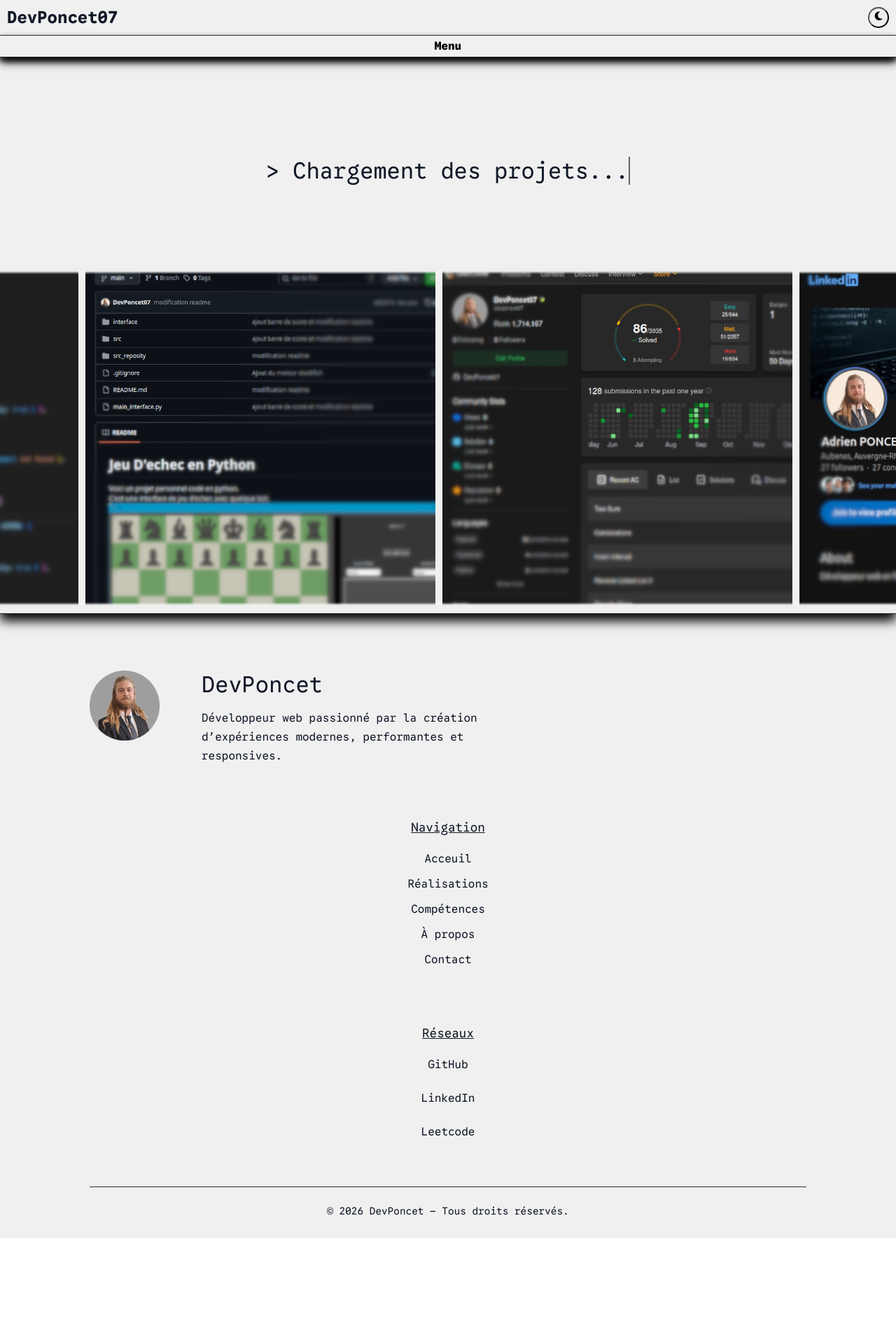
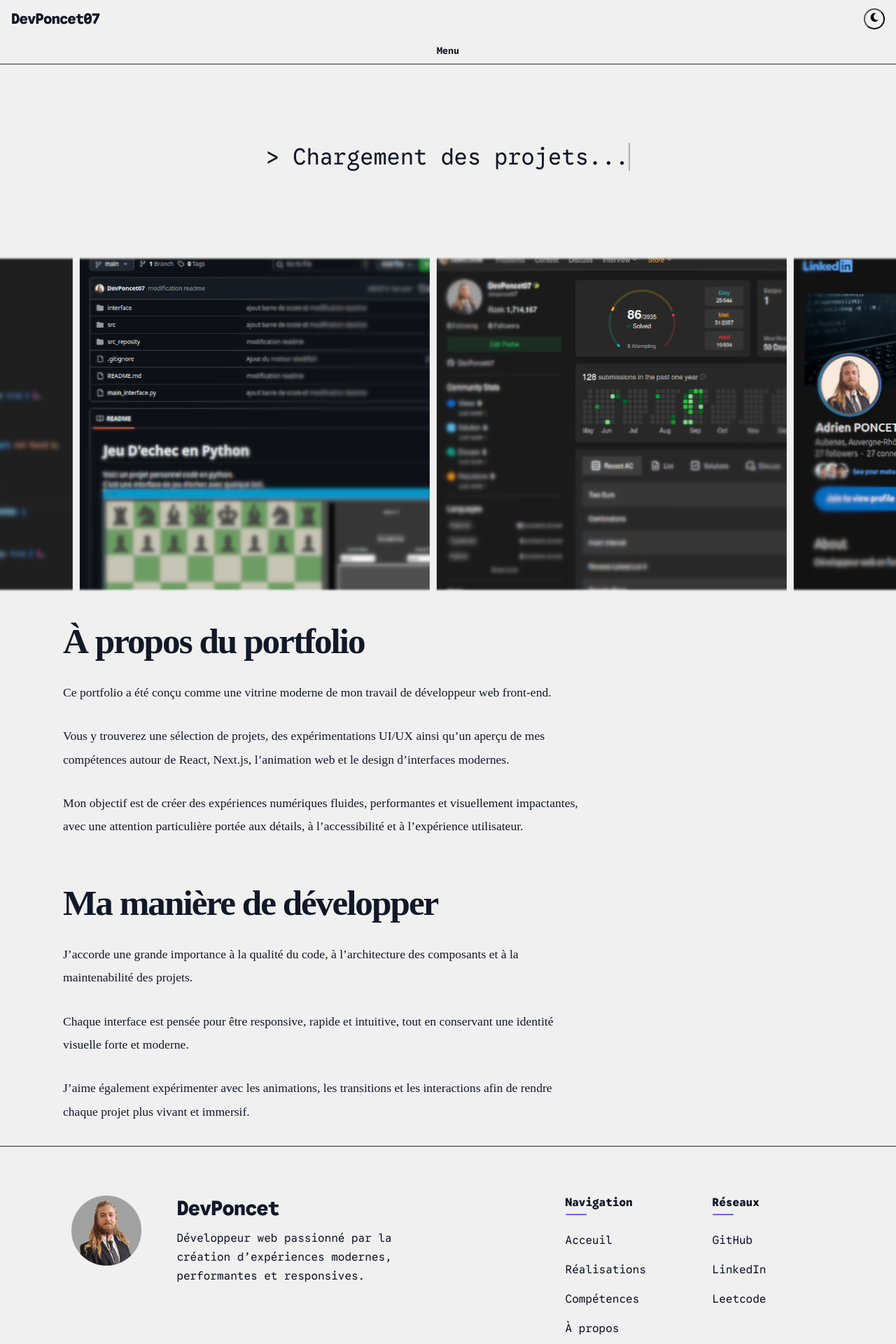
Before and after one commit to DevPoncet07/devponcet07ClientWeb, a Next.js app in the folder src/: page / in a window 1280 px wide. Shown: the top 1920 px of the page at 70% size. Before the commit the page ends 1769 px from the top, so only its background shows below. Built offline with nearby package versions, Linux system fonts and the light colour scheme.

Commit message:
modification all style

```diff
--- a/src/app/globals.css
+++ b/src/app/globals.css
@@ -51,6 +51,7 @@ table {
 }
 
 :root {
+  --background--header: #f0f0f0;
   --background: #f0f0f0;
   --background--hover: #b4b4b4;
   --border:rgb(44, 44, 44);
@@ -60,7 +61,8 @@ table {
 }
 
 .dark {
-  --background: #353535;
+  --background--header: #1a1a1a;
+  --background: #3d3d3d;
   --background--hover: #797979;
   --border:rgb(255, 255, 255);
   --text: #F9FAFB;
--- a/src/app/page.tsx
+++ b/src/app/page.tsx
@@ -3,13 +3,59 @@ import Footer from "@/components/footer/Footer";
 import Header from "@/components/header/Header";
 import Main from "@/components/main/Main";
 import Hero from "@/components/sections/hero/Hero"
+import Section from "@/components/sections/section/Section";
 
 
 export default function Home() {
   return (<App>
     <Header/>
+    <Hero/>
     <Main>
-      <Hero/>
+      <Section
+          id="section1"
+          title="À propos du portfolio"
+        >
+          <p>
+            Ce portfolio a été conçu comme une vitrine moderne de mon travail
+            de développeur web front-end.
+          </p>
+
+          <p>
+            Vous y trouverez une sélection de projets, des expérimentations
+            UI/UX ainsi qu’un aperçu de mes compétences autour de{" "}
+            <strong>React</strong>, <strong>Next.js</strong>,
+            l’animation web et le design d’interfaces modernes.
+          </p>
+
+          <p>
+            Mon objectif est de créer des expériences numériques fluides,
+            performantes et visuellement impactantes, avec une attention
+            particulière portée aux détails, à l’accessibilité et à
+            l’expérience utilisateur.
+          </p>
+        </Section>
+
+        <Section
+          id="section2"
+          title="Ma manière de développer"
+        >
+          <p>
+            J’accorde une grande importance à la qualité du code, à
+            l’architecture des composants et à la maintenabilité des projets.
+          </p>
+
+          <p>
+            Chaque interface est pensée pour être responsive, rapide et
+            intuitive, tout en conservant une identité visuelle forte et
+            moderne.
+          </p>
+
+          <p>
+            J’aime également expérimenter avec les animations, les transitions
+            et les interactions afin de rendre chaque projet plus vivant et
+            immersif.
+          </p>
+        </Section>
     </Main>
     <Footer/>
     </App>
--- a/src/components/app/App.module.css
+++ b/src/components/app/App.module.css
@@ -2,4 +2,5 @@
     min-height: 100dvh;
     display: flex;
     flex-direction: column;
+    background:var(--background--header);
 }
--- a/src/components/footer/Footer.module.css
+++ b/src/components/footer/Footer.module.css
@@ -1,76 +1,85 @@
-.footer {
-  margin-top: auto;
-  background-color: var(--background);
-  color: var(--text);
-  padding: 80px 10% 30px;
-  border-top: 1px solid rgba(255, 255, 255, 0.08);
-  font-family: "google sans code";
+.footer{
+    margin-top:auto;
+    background:var(--background--header);
+    color:var(--text);
+    font-family:"google sans code";
+    padding:70px 8% 25px;
 }
 
-
-.footerContainer {
-  display: flex;
-  justify-content: space-between;
-  gap: 60px;
-  flex-wrap: wrap;
+.footerContainer{
+    display:flex;
+    justify-content:space-between;
+    gap:50px;
+    flex-wrap:wrap;
+    align-items:flex-start;
 }
 
-.footerBrand {
-  flex: 1;
-  min-width: 260px;
+.avatar{
+    border-radius:14px;
+    filter:contrast(1.1);
 }
 
-.footerBrandH2 {
-  font-size: 2rem;
-  margin-bottom: 15px;
-  color: var(--text);
+.footerBrand{
+    flex:1;
+    min-width:240px;
 }
 
-.footerBrandP {
-  line-height: 1.7;
-  color: var(--text);
-  max-width: 400px;
+.footerBrandH2{
+    font-size:1.8rem;
+    font-weight:900;
+    letter-spacing:-1px;
+    margin-bottom:12px;
 }
 
-.footerLinks {
-  min-width: 180px;
-  display: flex;
-  flex-direction: column;
-  margin: auto;
-  width: 100%;
+.footerBrandP{
+    line-height:1.7;
+    color:var(--text);
+    max-width:380px;
 }
 
-.footerLinksH3 {
-  margin-bottom: 20px;
-  font-size: 1.1rem;
-  color: var(--text);
-  text-decoration: underline;
-  margin: 1rem auto;
+.footerLinks{
+    display:flex;
+    flex-direction:column;
+    min-width:160px;
+    gap:10px;
 }
 
-.footerLinksA {
-  text-decoration: none;
-  padding: 0.5rem;
-margin:auto;
-  color: var(--text);
-  transition: 0.2s ease;
+.footerLinksH3{
+    font-size:1rem;
+    font-weight:800;
+    margin-bottom:10px;
+    color:var(--text);
+    position:relative;
 }
 
-.footerLinksA:hover {
-  color: var(--text--hover);
+.footerLinksH3::after{
+    content:"";
+    display:block;
+    width:30px;
+    height:2px;
+    background:linear-gradient(90deg,#8b5cf6,#6366f1);
+    margin-top:6px;
+    border-radius:999px;
 }
 
-.socialIcons {
-  display: flex;
-  flex-direction: column;
-  gap: 12px;
+.footerLinksA{
+    text-decoration:none;
+    color:var(--text);
+    padding:6px 0;
+    transition:all 0.2s ease;
+    position:relative;
 }
 
-.footerBottom {
-  margin-top: 60px;
-  padding-top: 25px;
-  border-top: 1px solid var(--border);
-  text-align: center;
-  color: var(--text);
-  font-size: 0.9rem;
+.footerLinksA:hover{
+    color:white;
+    transform:translateX(4px);
 }
+
+.footerBottom{
+    margin-top:50px;
+    padding-top:20px;
+    border-top:1px solid rgba(255,255,255,0.08);
+    text-align:center;
+    font-size:0.85rem;
+    color:var(--text);
+}
--- a/src/components/footer/Footer.tsx
+++ b/src/components/footer/Footer.tsx
@@ -11,7 +11,7 @@ export default function Footer() {
                     height={100}
                     alt=""
                     loading="eager"
-                    className={styles.heroCarouselImage}
+                    className={styles.avatar}
                 />
 
                 <div className={styles.footerBrand}>
@@ -34,11 +34,9 @@ export default function Footer() {
 
                 <div className={styles.footerLinks}>
                     <h3 className={styles.footerLinksH3}>Réseaux</h3>
-                    <div className={styles.socialIcons} >
                         <a className={styles.footerLinksA} href="https://github.com/DevPoncet07" target="_blank">GitHub</a>
                         <a className={styles.footerLinksA} href="https://www.linkedin.com/in/adrien-poncet/" target="_blank">LinkedIn</a>
                         <a className={styles.footerLinksA} href="https://leetcode.com/u/devponcet07/" target="_blank">Leetcode</a>
-                    </div>
                 </div>
 
             </div>
--- a/src/components/header/Header.module.css
+++ b/src/components/header/Header.module.css
@@ -1,83 +1,95 @@
 .header{
+    z-index:3;
     display:flex;
-    flex-direction: column;
+    flex-direction:column;
     justify-content: space-between;
-    background: var(--background);
-    position: relative;
-    z-index: 3;
-    height:80px;
-    font-family: "google sans code";
-    }
+    background:var(--background--header);
+    backdrop-filter:blur(12px);
+    border-bottom: 1px solid var(--border);
+    font-family:"google sans code";
+}
 
 .headerTop{
-    display: flex;
+    display:flex;
+    z-index: 2;
     flex-direction: row;
-    justify-content: space-between;
-    z-index: 2;
-    padding: 10px;
+    justify-content:space-between;
+    align-items:center;
+    padding:12px 16px;
 }
 
 .headerH1{
-    align-content: center;
-    z-index: 3;
-    font-size: x-large;
-    font-weight: bolder;
+    font-size:1.3rem;
+    font-weight:900;
+    letter-spacing:-1px;
+}
 
+.headerH1 a{
+    text-decoration:none;
+    color:var(--text);
+    transition:opacity 0.2s ease;
 }
-.headerH1 a{
 
-    color:var(--text);
-    text-decoration: none;
+.headerH1 a:hover{
+    opacity:0.7;
 }
 
 .buttonOpen{
-    border: none;
-    padding: 5px;
-    background-color: var(--background);
-    cursor: pointer;
-    box-sizing: border-box;
-    font-family: "google sans code";
-    font-size: 100%;
-    font-weight: 900;
-    border-bottom: 1px solid var(--border);
-    border-top: 1px solid var(--border);
-    box-shadow: 0px 5px 10px black;
+    border:none;
+    background:var(--background--header);
+    color:var(--text);
+    padding:10px 16px;
+    border-radius:12px;
+    cursor:pointer;
+    font-family:"google sans code";
+    font-weight:700;
+    transition:background 0.2s ease,transform 0.2s ease;
+}
+
+.buttonOpen:hover{
+    background:var(--background--hover);
 }
 
 .headerNav{
-    display: flex;
-    flex-direction: column;
-    align-items:  center;
-    background-color: var(--background);
+    position: absolute;
+    top:90px;
+    width:100%;
+    display:flex;
+    flex-direction:column;
+    padding:10px;
+    gap:8px;
+    box-sizing:border-box;
+    background:var(--background--header);
+    border-bottom:1px solid rgba(255,255,255,0.08);
+    box-shadow:0 10px 30px rgba(0,0,0,0.35);
     z-index: 2;
-    position: absolute;
-    top:75px;
-    padding-top: 10px;
-    width: 100%;
-    box-sizing: border-box;
-    font-weight: 900;
-    border-bottom: 1px solid var(--border);
-    box-shadow: 0px 10px 15px black;
-
 }
 
 .headerLink{
-    text-decoration: none;
-    padding: 5px;
-    width: 100%;
-    text-align: center;
-    box-sizing: border-box;
-    font-family: "google sans code";
-    color:var(--text)
+    text-decoration:none;
+    color:var(--text);
+    padding:14px;
+    border-radius:12px;
+    font-weight:700;
+    transition:background 0.2s ease,transform 0.2s ease,color 0.2s ease;
 }
-.headerLink:hover , .buttonOpen:hover{
-    background-color: var(--background--hover);
+
+.headerLink:hover{
+    background:var(--background--hover);
+    transform:translateX(4px);
+    color:var(--color);
 }
 
 .openMenuBurger{
-    transition: transform ease 0.5s;
+    opacity:1;
+    transform:translateY(0);
+    pointer-events:auto;
+    transition:all 0.35s ease;
 }
+
 .closeMenuBurger{
-    transform: translateY(-130px);
-    transition: transform ease 0.5s;
+    opacity:0;
+    transform:translateY(-110%);
+    pointer-events:none;
+    transition:all 0.35s ease;
 }
--- a/src/components/main/Main.module.css
+++ b/src/components/main/Main.module.css
@@ -2,7 +2,6 @@
     flex-grow: 1;
     background: var(--background);
     border-bottom: 1px solid var(--border);
-    box-shadow: 0px 10px 15px black;
     z-index: 1;
-    padding-top: 2rem;
+    overflow: hidden;
 }
--- a/src/components/sections/hero/Hero.module.css
+++ b/src/components/sections/hero/Hero.module.css
@@ -1,6 +1,7 @@
 .hero {
     width: 100%;
     overflow: hidden;
+    background: var(--background--header);
 }
 
 .heroText{
@@ -33,7 +34,8 @@
     display: flex;
     width: max-content;
     animation: scrolling 30s linear infinite;
-    gap: 10px
+    gap: 10px;
+    background: var(--background--header);
 }
 
 .heroCarouselSlide {
@@ -51,7 +53,7 @@
     content: "";
     position: absolute;
     inset: 0;
-    box-shadow: 10px 10px 5px var(--background) inset, -10px -10px 5px var(--background) inset;
+    box-shadow: 10px 10px 5px var(--background--header) inset, -10px -10px 5px var(--background) inset;
 }
 
 @keyframes scrolling {
--- /dev/null
+++ b/src/components/sections/section/Section.module.css
@@ -0,0 +1,36 @@
+.section{
+    max-width:1100px;
+    margin:0 auto;
+    padding:2rem 2rem;
+    display:flex;
+    flex-direction:column;
+    gap:1.8rem;
+    opacity:0;
+    transform:translateY(70px);
+    transition:opacity 0.7s ease,transform 0.7s ease;
+    position:relative;
+}
+
+.sectionAnim{
+    opacity:1;
+    transform:translateY(0);
+}
+
+.section h2{
+    font-size:clamp(2rem,4vw,3.5rem);
+    font-weight:800;
+    letter-spacing:-2px;
+    line-height:1.1;
+    position:relative;
+}
+
+.section p{
+    font-size:1.1rem;
+    line-height:1.9;
+    color:var(--text);
+    max-width:750px;
+}
+
+.section p strong{
+    color:var(--text);
+}
--- /dev/null
+++ b/src/components/sections/section/Section.tsx
@@ -0,0 +1,33 @@
+'use client'
+import { useEffect } from "react"
+import styles from "./Section.module.css"
+
+export default function Section(
+    { children, id, title }: { children: React.ReactNode | null, id: string, title: string }) {
+
+
+
+    useEffect(() => {
+        const observer = new IntersectionObserver((entries) => {
+            entries.forEach(entry => {
+                if (entry.intersectionRatio > 0.9) {
+                    console.log(id, "visible")
+                    entry.target.children[0].classList.add(styles.sectionAnim)
+                }
+            })
+        }, { threshold: 0.9})
+        const section = document.getElementById(id) as HTMLElement
+        observer.observe(section);
+
+    }, [])
+
+    return (
+        <section id={id} >
+            <div className={styles.section}>
+                <h2>{title}</h2>
+                {children}
+            </div>
+        </section>
+    )
+
+}
```
Also changed, not shown: src/components/sections/hero/Hero.tsx (+8 -8 lines).
